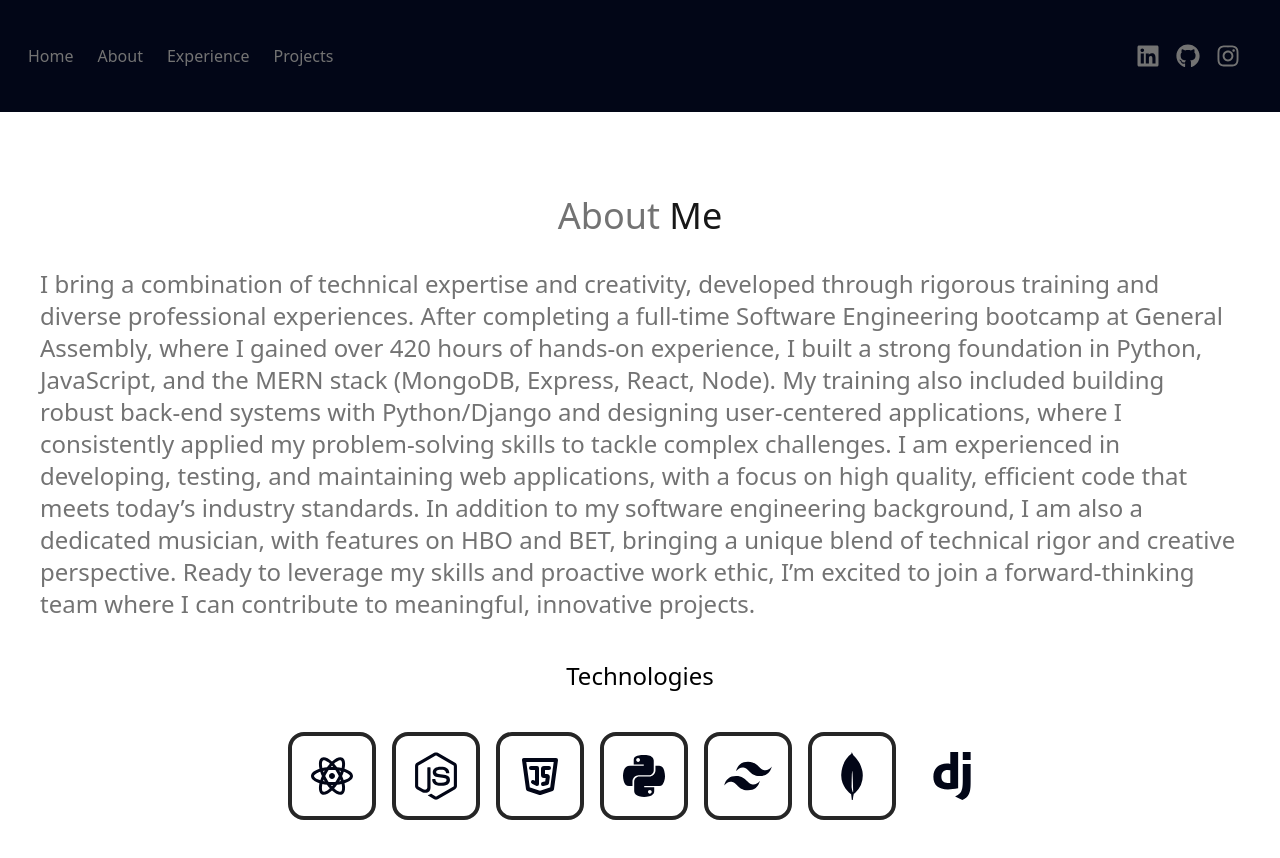
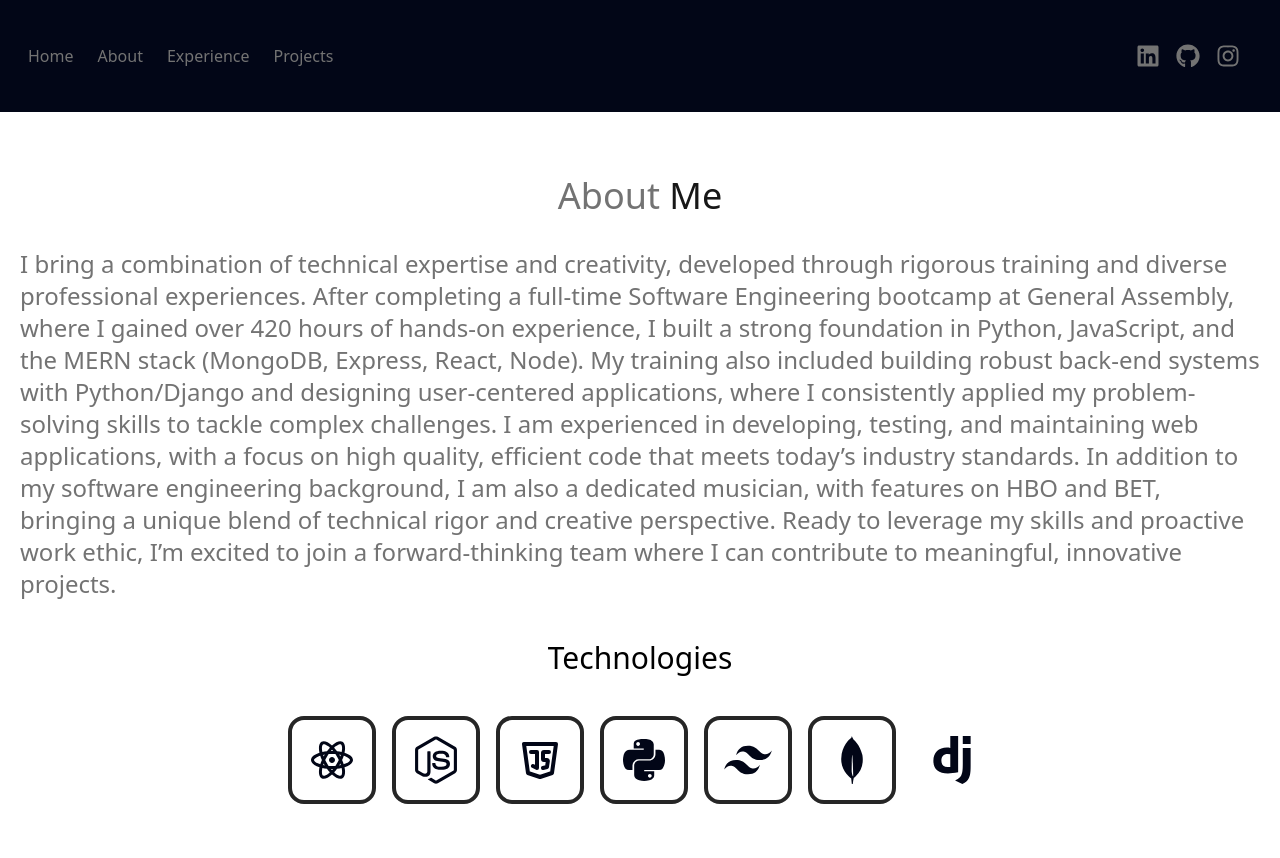
Before and after one commit to ayodeleowolabi/portfolio, a React (Vite) app: page /about in a window 1280 px wide. After the commit the page ends 824 px from the top, so only its background shows below. Built offline with nearby package versions, Linux system fonts and the light colour scheme.

Commit message:
home text bigger

```diff
--- a/src/components/Technologies.jsx
+++ b/src/components/Technologies.jsx
@@ -9,7 +9,7 @@ import { SiDjango } from "react-icons/si";
 const Technologies = () => {
   return (
     <div className="">
-      <h2 className="text-center text-2xl m-10 text-black">Technologies</h2>
+      <h2 className="text-center text-3xl m-10 text-black">Technologies</h2>
       <div className="flex flex-wrap items-center justify-center gap-4">
         <div className="rounded-2xl border-4 border-neutral-800 p-4">
           <RiReactjsLine className="text-5xl text-slate-950" />
--- a/src/components/pages/About.jsx
+++ b/src/components/pages/About.jsx
@@ -3,14 +3,14 @@ import Technologies from "../Technologies";
 
 const About = () => {
   return (
-    <div className="p-4 lg:p-10">
+    <div className="p-4 lg:p-5">
       <h1 className="my-1 text-center text-4xl pb-7">
         About
         <span className="text-neutral-900"> Me</span>
       </h1>
       <div className="flex flex-wrap">
         <div className="m-auto">
-          <div className="flex grow lg:text-2xl">{ABOUT_ME}
+          <div className="flex grow md:text-xl lg:text-2xl">{ABOUT_ME}
           </div>
             <Technologies className="flex"/>
         </div>
--- a/src/components/pages/Hero.jsx
+++ b/src/components/pages/Hero.jsx
@@ -5,7 +5,7 @@ const Hero = () => {
   return (
 
       <div className="flex flex-wrap lg:flex-nowrap my-0">
-        <div className="w-full lg: w-1/2 m-7">
+        <div className="w-full lg:w-1/2 m-7">
           <div className="flex flex-col items-center lg:justify-center lg:items-start">
             <h1 className="pb-5 text-6xl font-thin tracking-tight lg:mt-16 lg:text-8xl ">
               Ayo Owolabi
```
